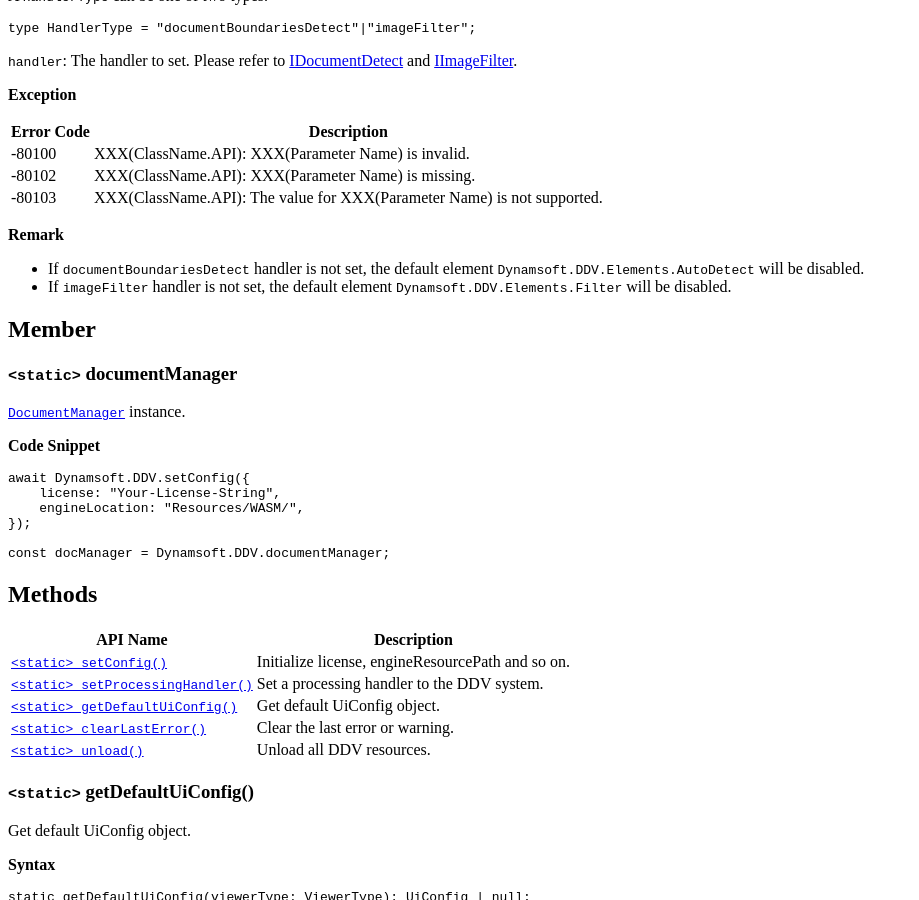
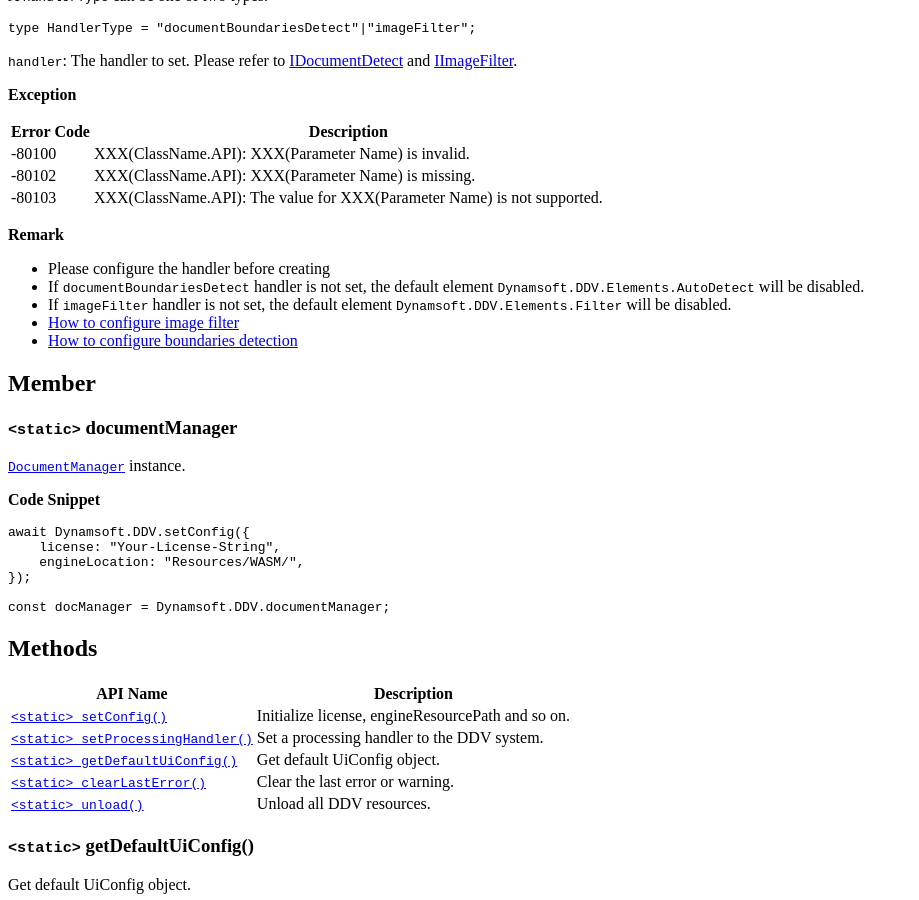
Before and after one commit to dynamsoft-docs/document-viewer-docs, a Jekyll site: the page built from api/namespace/ddv.md, in a window 1280 px wide and 900 px high, scrolled down 2355 px. Shown: the whole window, without its empty margins (0-919 px from the left). Built offline with Jekyll 4.4.1, drawn with Linux system fonts in a browser that asks for light colours.

```diff
--- a/api/namespace/ddv.md
+++ b/api/namespace/ddv.md
@@ -138,8 +138,11 @@ type HandlerType = "documentBoundariesDetect"|"imageFilter";
 
 **Remark**
 
+- Please configure the handler before creating
 - If `documentBoundariesDetect` handler is not set, the default element `Dynamsoft.DDV.Elements.AutoDetect` will be disabled.
 - If `imageFilter` handler is not set, the default element `Dynamsoft.DDV.Elements.Filter` will be disabled.
+- [How to configure image filter]({{ site.features }}advanced/imagefilter.html)
+- [How to configure boundaries detection]({{ site.features }}advanced/documentdetect.html)
 
 ## Member
 
```
Also changed, not shown: api/class/advanced/imagefilter.md (+1 -1 lines), api/interface/idocument/extrapagedata.md (+1 -1 lines), features/advanced/documentdetect.md (+4 -0 lines).
